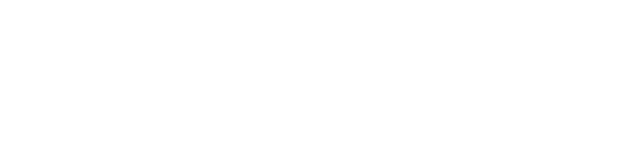
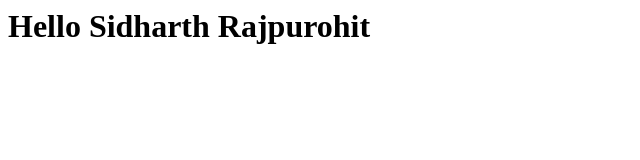
Before and after one commit to sidh-raj/hello, a plain HTML site: page index.html in a window 1280 px wide. Shown: the whole page, without its empty margins (0-640 px from the left). Drawn offline with Linux system fonts and the light colour scheme.

Commit message:
h1  tag added

```diff
--- a/index.html
+++ b/index.html
@@ -4,9 +4,13 @@
 
 <body>
 
-<title> Hello Sidharth Rajpurohit
+<title>
+
+  Hello Sidharth Rajpurohit
 
 </title>
+
+  <h1> Hello Sidharth Rajpurohit <h1>
 
 
 </body>
```
